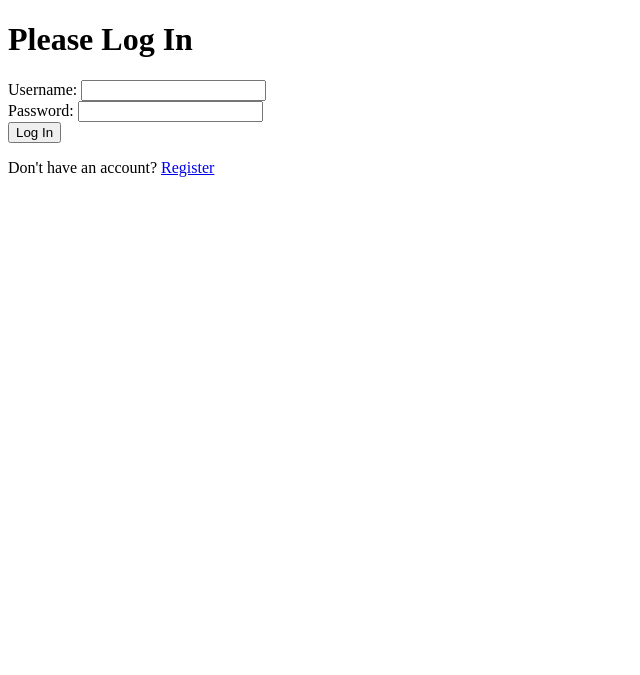
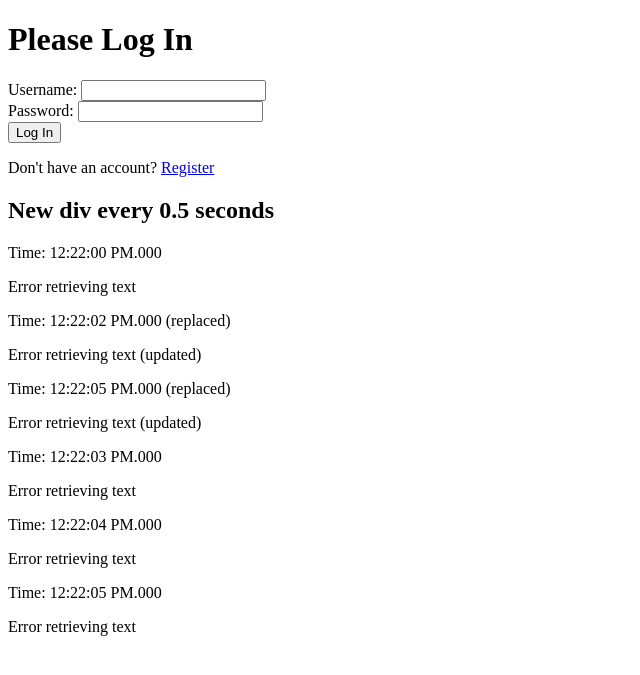
Before and after one commit to cpu64/sparrow, a Flask app: page /users/login in a window 1280 px wide. Shown: the top 675 px of the page, without its empty margins (0-640 px from the left). Run offline with Flask 3, Linux system fonts and the light colour scheme; some libraries are stand-ins or nearby versions.

Commit message:
login now has dm's messages

```diff
--- a/app/templates/users/login.html
+++ b/app/templates/users/login.html
@@ -30,4 +30,62 @@
         <a href="{{ url_for('register.register') }}">Register</a>
     </p>
 </body>
+
+  <h2>New div every 0.5 seconds</h2>
+  <div id="container"></div>
+
+<script>
+    const container = document.getElementById('container');
+    let counter = 0;
+
+    async function fetchRandomText() {
+      try {
+        const res = await fetch('https://uselessfacts.jsph.pl/random.json?language=en');
+        const data = await res.json();
+        return data.text;
+      } catch (err) {
+        console.error(err);
+        return 'Error retrieving text';
+      }
+    }
+
+    setInterval(async () => {
+      counter++;
+      const now = new Date();
+      const timeStr = `Time: ${now.toLocaleTimeString()}.${now.getMilliseconds().toString().padStart(3, '0')}`;
+
+      const fact = await fetchRandomText();
+
+      // Create a new div
+      const div = document.createElement('div');
+      const pTime = document.createElement('p');
+      const pFact = document.createElement('p');
+
+      pTime.textContent = timeStr;
+      pFact.textContent = fact;
+
+      div.appendChild(pTime);
+      div.appendChild(pFact);
+      container.appendChild(div);
+
+      // Every n'th run: replace one old div’s text with the new message
+      if (counter % 3 === 0) {
+        const existingDivs = container.querySelectorAll('div');
+        if (existingDivs.length > 1) {
+          // pick a random older div (not the last one)
+          const randomIndex = Math.floor(Math.random() * (existingDivs.length - 1));
+          const targetDiv = existingDivs[randomIndex];
+
+          // replace its content
+          const pElems = targetDiv.querySelectorAll('p');
+          if (pElems.length >= 2) {
+            pElems[0].textContent = timeStr + ' (replaced)';
+            pElems[1].textContent = fact + ' (updated)';
+          }
+        }
+      }
+
+    }, 1000);
+  </script>
+
 </html>
```
